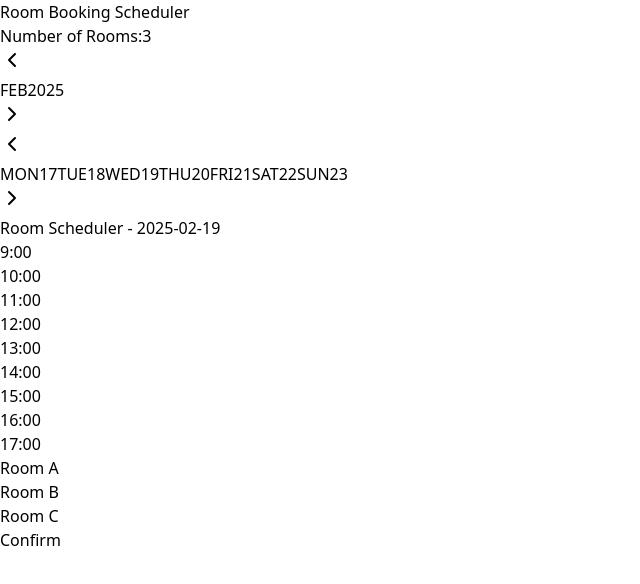
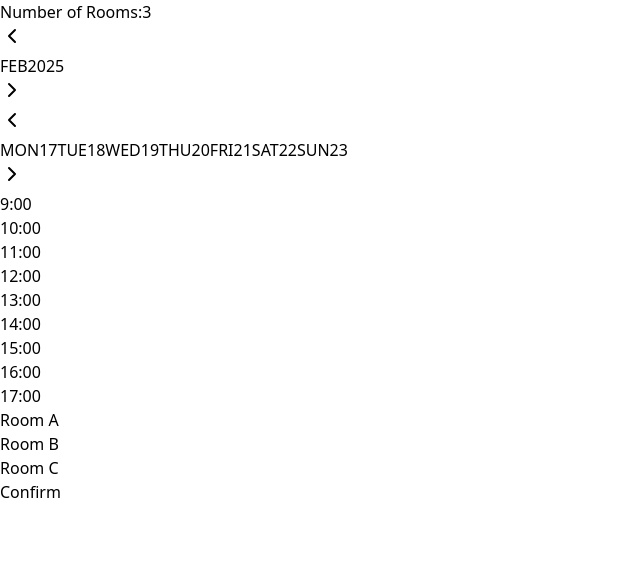
Before and after one commit to Pavithravignesh/booking-app, a Next.js app: page / in a window 1280 px wide. Shown: the top 584 px of the page, without its empty margins (0-640 px from the left). Built offline with nearby package versions, Linux system fonts and the light colour scheme.

Commit message:
testing related

```diff
--- a/src/app/components/RoomScheduler.tsx
+++ b/src/app/components/RoomScheduler.tsx
@@ -72,9 +72,9 @@ const RoomScheduler = ({ roomsCount, selectedDate }: { roomsCount: number; selec
   };
 
   return (
-    <div className="max-w-7xl mx-auto p-6">
+    <div className="max-w-7xl mx-auto p-3">
       <div className="shadow-lg border rounded-lg bg-white">
-        <div className="border-b p-4 font-bold text-lg">Room Scheduler - {selectedDate}</div>
+        {/* <div className="border-b p-4 font-bold text-lg">Room Scheduler - {selectedDate}</div> */}
 
         <TimeSlotGrid
           rooms={rooms}
--- a/src/app/components/WeekSelector.tsx
+++ b/src/app/components/WeekSelector.tsx
@@ -16,7 +16,7 @@ const WeekSelector = ({
     const getDates = (date: Date): Date[] => {
         const dates: Date[] = [];
         const startDate = new Date(date);
-        startDate.setDate(startDate.getDate() - startDate.getDay() + 1); // Start from Monday
+        startDate.setDate(startDate.getDate() - startDate.getDay() + 1); // start by monday
 
         for (let i = 0; i < 7; i++) {
             dates.push(new Date(startDate));
--- a/src/app/page.tsx
+++ b/src/app/page.tsx
@@ -22,8 +22,6 @@ export default function Home() {
 
   return (
     <div className="flex flex-col items-center justify-center min-h-screen bg-gray-100 p-6">
-      <h1 className="text-4xl font-bold text-gray-800 mb-8">Room Booking Scheduler</h1>
-
       <div className="bg-white shadow-lg rounded-lg p-6 w-full max-w-3xl">
         <div className="flex flex-col space-y-4 mb-2">
           <div className="ml-[45px] mt-[10px]">
```
